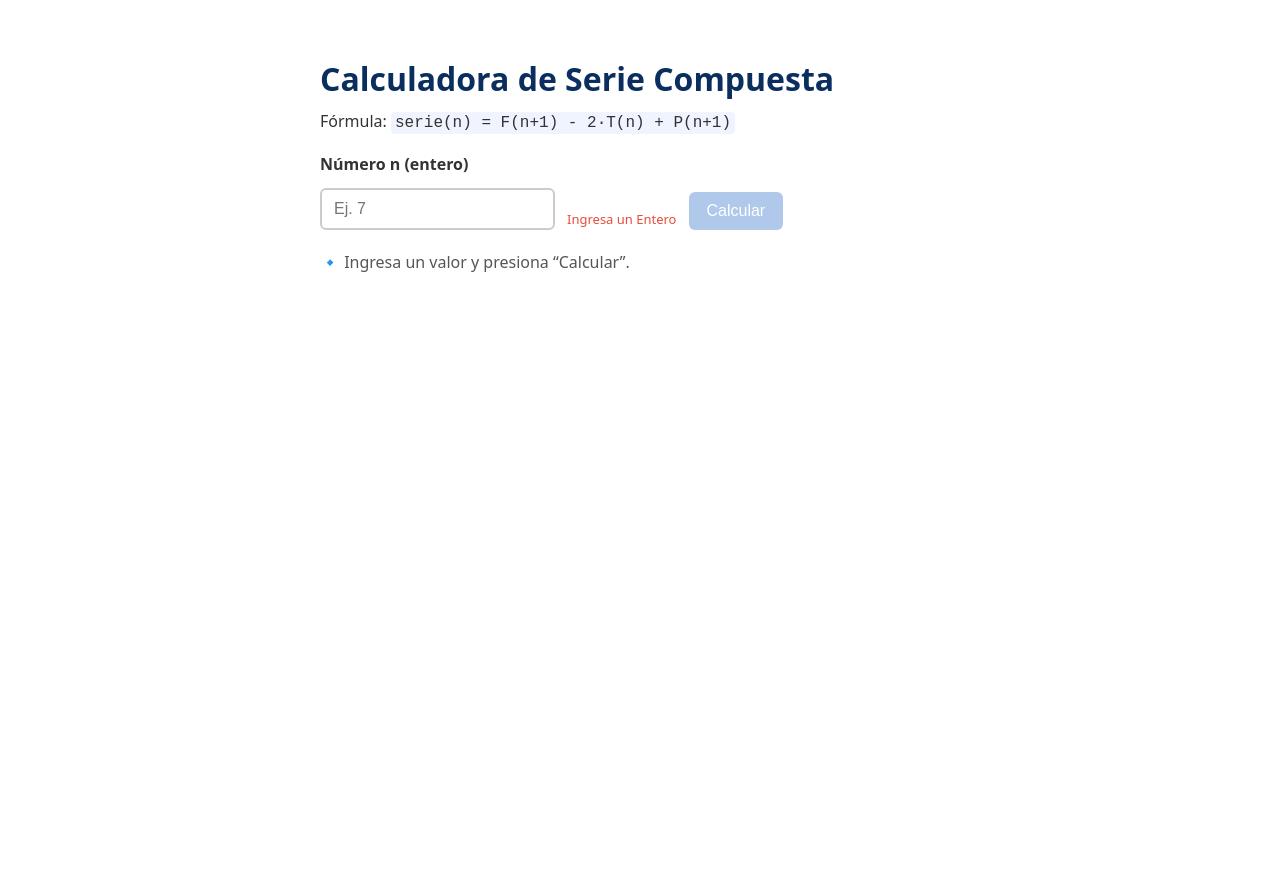
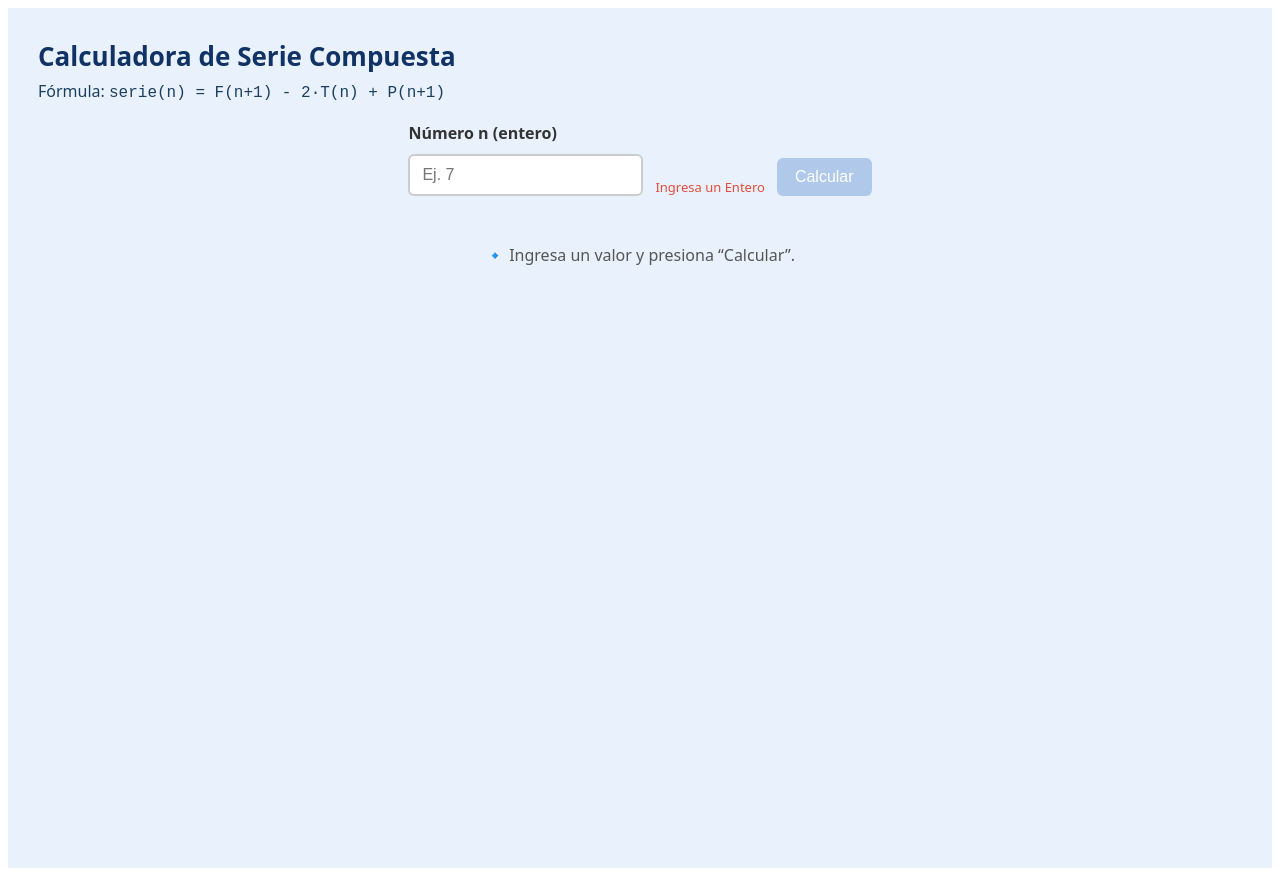
Before and after one commit to blaucherry/Frontend-challenge, a React (Create React App) app: page / in a window 1280 px wide. Before the commit the page ends 800 px from the top, so only its background shows below. Built offline with nearby package versions, Linux system fonts and the light colour scheme.

Commit message:
Fondo Azul Claro

```diff
--- a/src/app.jsx
+++ b/src/app.jsx
@@ -6,30 +6,46 @@
   const { status, result, error, compute } = useSeries()
 
   return (
-    <main
-      style={{
-        padding: 24,
-        maxWidth: 640,
-        margin: '0 auto',
-        fontFamily: 'system-ui, sans-serif',
-        lineHeight: 1.6
-      }}
-    >
-      <h1 style={{ marginBottom: 4, fontSize: '2rem', color: '#0a2e5d' }}>
-        Calculadora de Serie Compuesta
-      </h1>
-      <p style={{ fontSize: '1rem', marginTop: 0, color: '#333' }}>
-        Fórmula:&nbsp;
-        <code style={{ background: '#f0f4ff', padding: '2px 4px', borderRadius: 4 }}>
-          serie(n) = F(n+1) - 2·T(n) + P(n+1)
-        </code>
-      </p>
+    <div style={styles.container}>
+      <header style={styles.header}>
+        <h1 style={styles.title}>Calculadora de Serie Compuesta</h1>
+        <p style={styles.subtitle}>
+          Fórmula: <code>serie(n) = F(n+1) - 2·T(n) + P(n+1)</code>
+        </p>
+      </header>
 
-      <SeriesForm onSubmit={compute} />
-
-      <div style={{ marginTop: 20 }}>
+      <main style={styles.main}>
+        <SeriesForm onSubmit={compute} />
         <SeriesResult status={status} result={result} error={error} />
-      </div>
-    </main>
+      </main>
+    </div>
   )
 }
+
+const styles = {
+  container: {
+    backgroundColor: '#e8f1fc',
+    minHeight: '100vh',
+    padding: '30px',
+    fontFamily: 'system-ui, sans-serif'
+  },
+  header: {
+    marginBottom: '20px'
+  },
+  title: {
+    fontSize: '26px',
+    margin: 0,
+    color: '#113264',
+  },
+  subtitle: {
+    marginTop: '6px',
+    fontSize: '16px',
+    color: '#1c3f5f'
+  },
+  main: {
+    display: 'flex',
+    flexDirection: 'column',
+    alignItems: 'center',
+    gap: '20px'
+  }
+}
--- a/src/core/series/SeriesCalculator.js
+++ b/src/core/series/SeriesCalculator.js
@@ -4,17 +4,21 @@
 import Primo from './primo'
 
 function ensureValidN(n) {
-  if (!Number.isInteger(n) || n <= 0) {
-    throw new Error('n debe ser un entero mayor que 0')
+  if (!Number.isInteger(n)) {
+    throw new Error('Coloca un número entero')
   }
+
+  if (n < 0) {
+    throw new Error('El número debe ser mayor o igual a 0')
+  }
+
   if (n > 77) {
-    throw new Error('n es muy grande para un cálculo preciso (use n ≤ 77)')
+    throw new Error('El número es muy grande para calcularlo con precisión')
   }
 }
 
 export default class SeriesCalculator {
   constructor() {
-
     this.fib = new Fibonacci()
     this.tri = new Triangular()
     this.prm = new Primo()
@@ -22,9 +26,11 @@
 
   calculate(n) {
     ensureValidN(n)
-    const f = this.fib.getFibonacci(n + 1) // F(n+1)
-    const t = this.tri.getTriangular(n)    // T(n)
-    const p = this.prm.getPrimoK(n + 1)    // P(n+1)
+
+    const f = this.fib.getFibonacci(n + 1)  // F(n+1)
+    const t = this.tri.getTriangular(n)     // T(n)
+    const p = this.prm.getPrimoK(n + 1)     // P(n+1)
+
     return f - 2 * t + p
   }
 }
```
